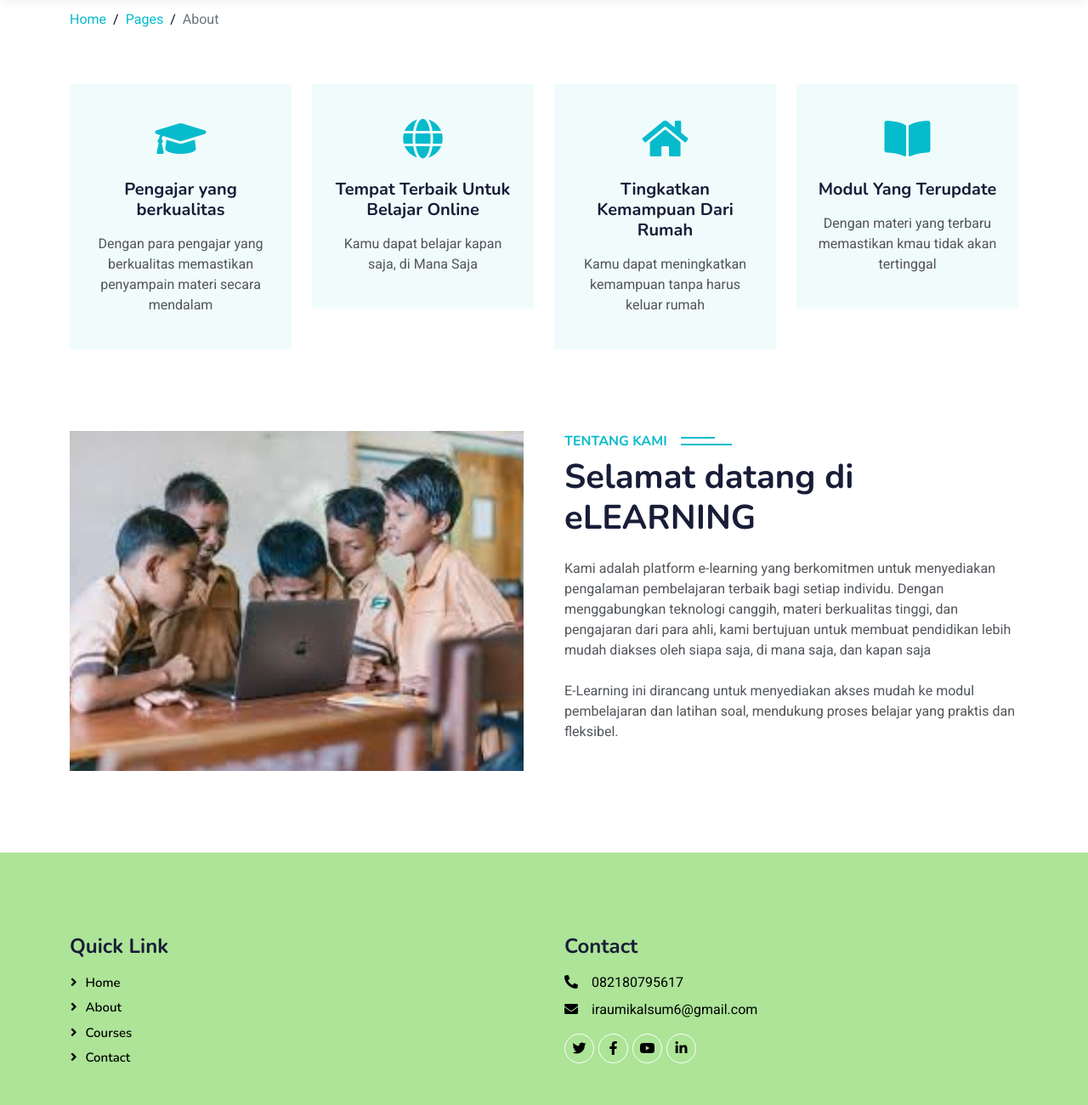
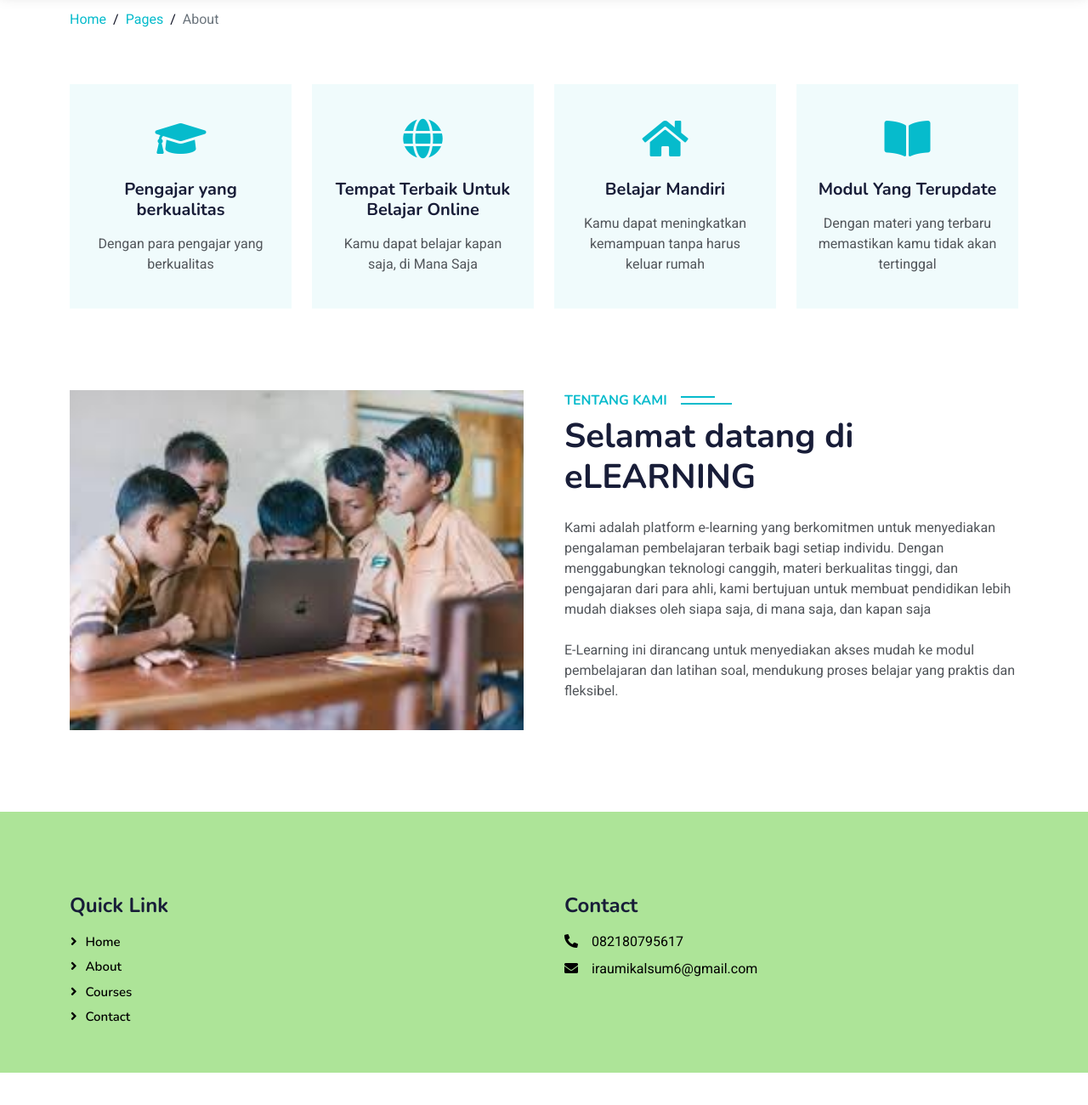
Before and after one commit to white-xx/elearning, a plain HTML site: page about.html in a window 1280 px wide. Shown: the part 88-1388 px from the top of the page at 85% size. After the commit the page ends 1350 px from the top, so only its background shows below. Drawn offline with nearby package versions, Linux system fonts and the light colour scheme.

Commit message:
Update about.html

```diff
--- a/about.html
+++ b/about.html
@@ -82,7 +82,7 @@
 
 
     <!-- Service Start -->
-    <div class="container-xxl py-5">
+        <div class="container-xxl py-5">
         <div class="container">
             <div class="row g-4">
                 <div class="col-lg-3 col-sm-6 wow fadeInUp" data-wow-delay="0.1s">
@@ -90,7 +90,7 @@
                         <div class="p-4">
                             <i class="fa fa-3x fa-graduation-cap text-primary mb-4"></i>
                             <h5 class="mb-3">Pengajar yang berkualitas</h5>
-                            <p>Dengan para pengajar yang berkualitas memastikan penyampain materi secara mendalam</p>
+                            <p>Dengan para pengajar yang berkualitas </p>
                         </div>
                     </div>
                 </div>
@@ -107,7 +107,7 @@
                     <div class="service-item text-center pt-3">
                         <div class="p-4">
                             <i class="fa fa-3x fa-home text-primary mb-4"></i>
-                            <h5 class="mb-3">Tingkatkan Kemampuan Dari Rumah</h5>
+                            <h5 class="mb-3">Belajar Mandiri</h5>
                             <p>Kamu dapat meningkatkan kemampuan tanpa harus keluar rumah</p>
                         </div>
                     </div>
@@ -117,7 +117,7 @@
                         <div class="p-4">
                             <i class="fa fa-3x fa-book-open text-primary mb-4"></i>
                             <h5 class="mb-3">Modul Yang Terupdate</h5>
-                            <p>Dengan materi yang terbaru memastikan kmau tidak akan tertinggal</p>
+                            <p>Dengan materi yang terbaru memastikan kamu tidak akan tertinggal</p>
                         </div>
                     </div>
                 </div>
@@ -162,12 +162,6 @@
                     <h4 class="text-black mb-3">Contact</h4>
                     <p class="mb-2" style="color: black;"><i style="color: black;" class="fa fa-phone-alt me-3"></i>082180795617</p>
                     <p class="mb-2" style="color: black;"><i style="color: black;" class="fa fa-envelope me-3"></i>iraumikalsum6@gmail.com </p>
-                    <div class="d-flex pt-2">
-                        <a class="btn btn-outline-light btn-social" style="color: black;" href=""><i class="fab fa-twitter"></i></a>
-                        <a class="btn btn-outline-light btn-social" style="color: black;" href=""><i class="fab fa-facebook-f"></i></a>
-                        <a class="btn btn-outline-light btn-social" style="color: black;" href=""><i class="fab fa-youtube"></i></a>
-                        <a class="btn btn-outline-light btn-social" style="color: black;" href=""><i class="fab fa-linkedin-in"></i></a>
-                    </div>
                 </div>
             </div>
         </div>
```
